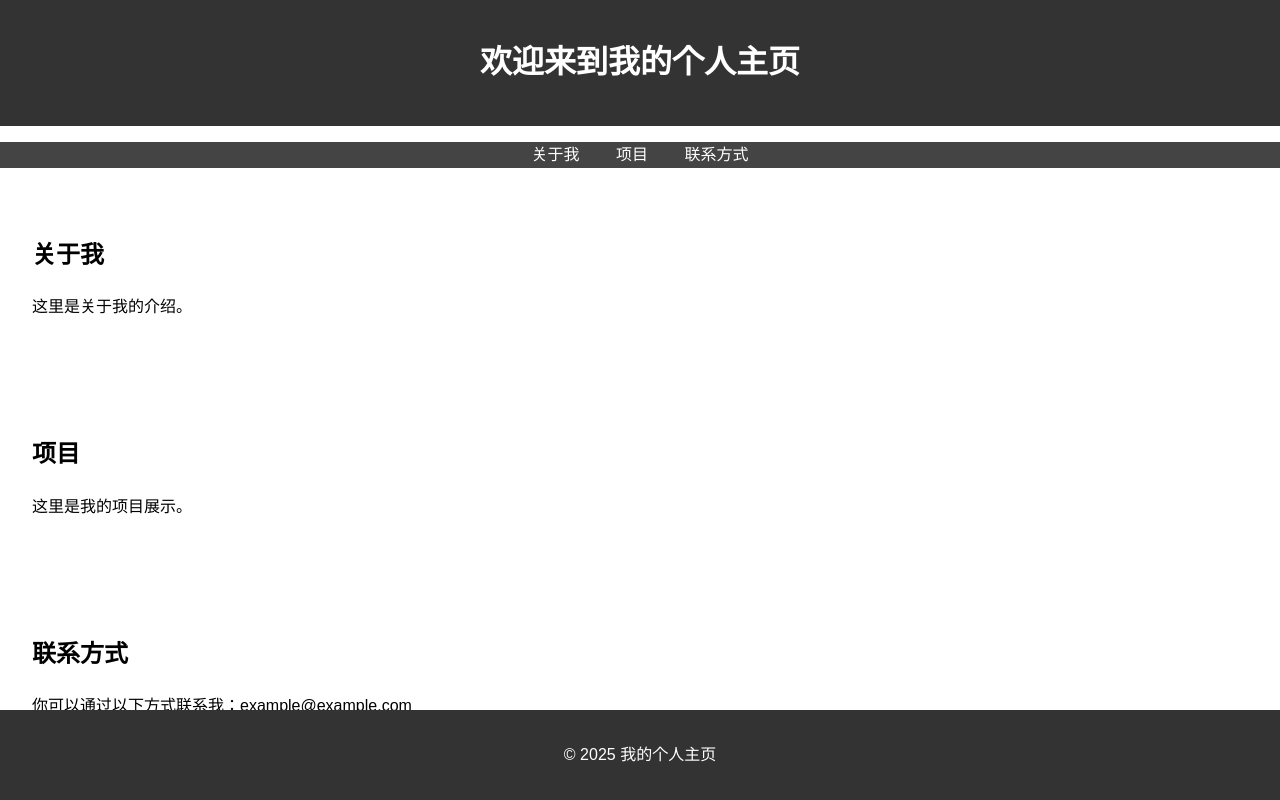
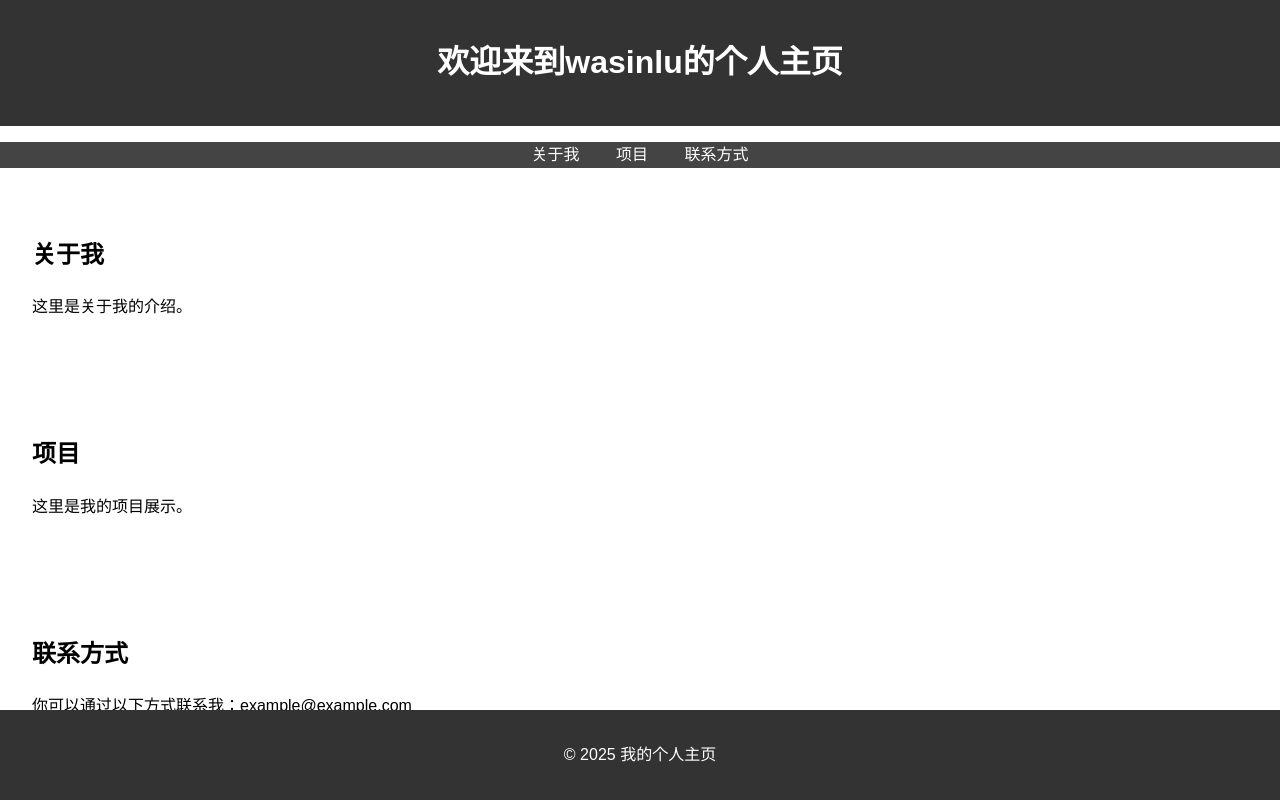
Before and after one commit to wasin98/personalDemo.io, a plain HTML site: page index.html in a window 1280 px wide. Drawn offline with Linux system fonts and the light colour scheme.

Commit message:
Update index.html

```diff
--- a/index.html
+++ b/index.html
@@ -8,7 +8,7 @@
 </head>
 <body>
     <header>
-        <h1>欢迎来到我的个人主页</h1>
+        <h1>欢迎来到wasinlu的个人主页</h1>
     </header>
     <nav>
         <ul>
```
